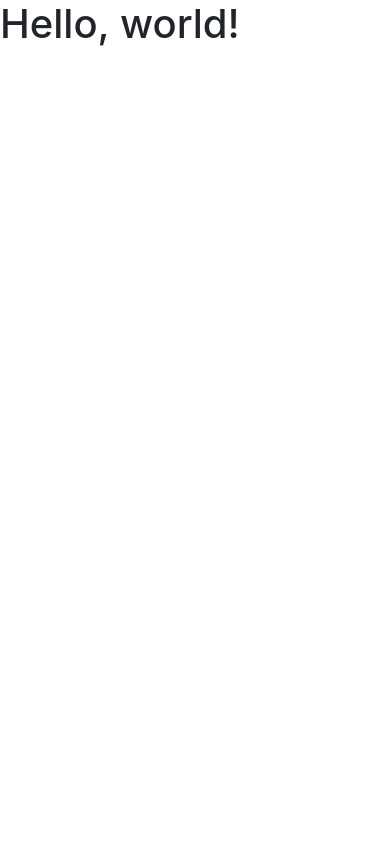
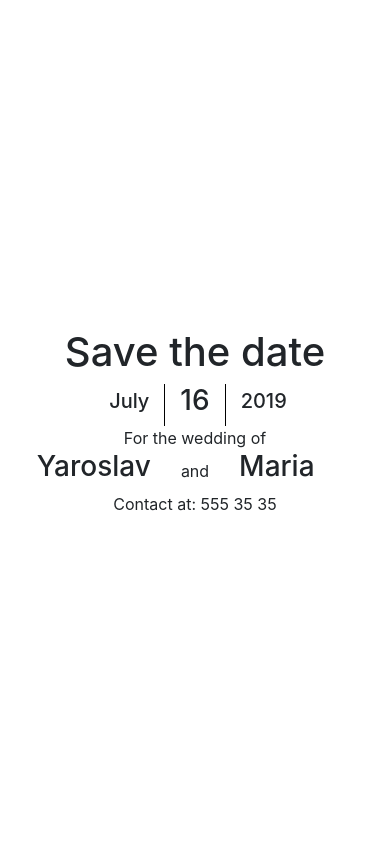
Before and after one commit to SugarF0x/wedding, a PHP site: page / in a window 390 px wide. Run offline with PHP 8.4, Linux system fonts and the light colour scheme.

Commit message:
0.3
Fucking finally managed to center the date and shit for both desktop and phone, ffs this was horrible

```diff
--- /dev/null
+++ b/css/main.css
@@ -0,0 +1,5 @@
+html,
+body {
+  height: 100%;
+}
+/*# sourceMappingURL=main.css.map */
--- /dev/null
+++ b/css/main.less
@@ -0,0 +1,3 @@
+html, body {
+  height: 100%;
+}
--- a/index.php
+++ b/index.php
@@ -7,13 +7,86 @@
 
     <!-- Bootstrap CSS -->
     <link rel="stylesheet" href="https://stackpath.bootstrapcdn.com/bootstrap/4.1.3/css/bootstrap.min.css" integrity="sha384-MCw98/SFnGE8fJT3GXwEOngsV7Zt27NXFoaoApmYm81iuXoPkFOJwJ8ERdknLPMO" crossorigin="anonymous">
+    <link rel="stylesheet" href="css/main.css">
 
-    <title>Hello, world!</title>
+    <title>Save the Date</title>
 </head>
 <body>
-<!-- Body Start -->
+<!-- Body Start justify-content-center align-items-center  -->
 
-<h1>Hello, world!</h1>
+<div class="container d-flex align-items-center justify-content-center h-100">
+    <!--
+    <div class="text-center">
+        <h3>Save date card</h3>
+        <p>
+            This is a save date card with a lot of sample text <br>
+            Lorem ipsum dolor sit amet, consectetur <br>
+            adipisicing elit. Accusamus blanditiis excepturi <br>
+            expedita incidunt magnam magni minus perspiciatis quidem?
+        </p>
+        <ul style="list-style: none; padding: 0;">
+            <li>Start date: <b>01.10.1939</b></li>
+            <li>Start place: <b>Polen</b></li>
+        </ul>
+        <p>
+            Contact us at <b>8 (800) 555-35-35</b> <br>
+            Easier to call than take a loan
+        </p>
+    </div>
+    -->
+
+    <div class="container text-center">
+        <div class="row">
+            <div class="col">
+                <h1>
+                    Save the date
+                </h1>
+            </div>
+        </div>
+        <div class="row justify-content-center align-items-center">
+            <div class="col-4 col-md-auto text-right">
+                <h5>
+                    July
+                </h5>
+            </div>
+            <div class="col-auto" style="border-left: 1px solid black; border-right: 1px solid black;">
+                <h3>
+                    16
+                </h3>
+            </div>
+            <div class="col-4 col-md-auto text-left">
+                <h5>
+                    2019
+                </h5>
+            </div>
+        </div>
+        <div class="row">
+            <div class="col">
+                For the wedding of
+            </div>
+        </div>
+        <div class="row justify-content-center align-items-center">
+            <div class="col-5 col-md-3 col-lg-2 text-right">
+                <h3>
+                    Yaroslav
+                </h3>
+            </div>
+            <div class="col-auto">
+                and
+            </div>
+            <div class="col-5 col-md-3 col-lg-2 text-left">
+                <h3>
+                    Maria
+                </h3>
+            </div>
+        </div>
+        <div class="row">
+            <div class="col">
+                Contact at: 555 35 35
+            </div>
+        </div>
+    </div>
+</div>
 
 <!-- Optional JavaScript -->
 <!-- jQuery first, then Popper.js, then Bootstrap JS -->
```
Also changed, not shown: 1 other file.
